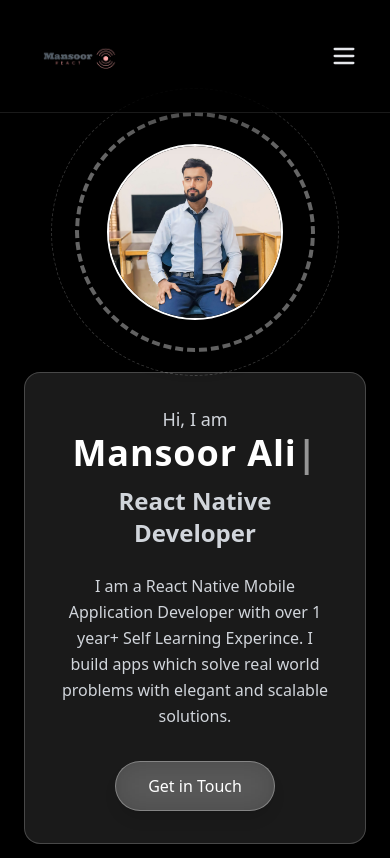
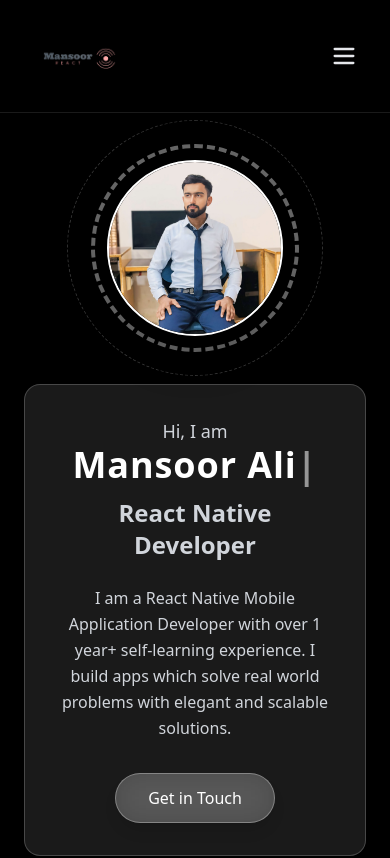
Before and after one commit to Mansoorali121/React_Native_Portfolio, a React (Create React App) app: page / in a window 390 px wide. Shown: the top 858 px of the page. Built offline with nearby package versions, Linux system fonts and the light colour scheme; the HTML template or start-up script is replaced by a standard one.

Commit message:
design issue resolve

```diff
--- a/src/components/Hero.js
+++ b/src/components/Hero.js
@@ -1,5 +1,3 @@
-
-
 import { useState, useEffect } from "react";
 import Mypic from "./Mypic.jpeg";
 
@@ -42,12 +40,12 @@ export default function Hero() {
   return (
     <section
       id="home"
-      className="flex flex-col-reverse md:flex-row items-center justify-between min-h-screen px-6 md:px-20 pt-24 bg-black text-white"
+      className="flex flex-col-reverse md:flex-row items-center justify-between min-h-screen px-6 md:px-20 pt-24 pb-16 gap-12 bg-black text-white"
     >
 
       {/* LEFT CONTENT */}
 
-      <div className="max-w-xl text-center md:text-left backdrop-blur-lg bg-white/10 p-8 rounded-2xl border border-white/20 shadow-xl hero-text">
+      <div className="w-full max-w-xl text-center md:text-left backdrop-blur-lg bg-white/10 p-8 rounded-2xl border border-white/20 shadow-xl hero-text">
 
         <p className="text-gray-300 text-lg">Hi, I am</p>
 
@@ -62,8 +60,8 @@ export default function Hero() {
 
         <p className="mt-6 text-gray-300 leading-relaxed">
           I am a React Native Mobile Application Developer with over 1 year+
-          Self Learning Experince. I build apps which solve real world problems with
-          elegant and scalable solutions.
+          self-learning experience. I build apps which solve real world problems
+          with elegant and scalable solutions.
         </p>
 
         <button className="mt-8 px-8 py-3 bg-white/20 backdrop-blur-lg border border-white/30 text-white rounded-full shadow-lg hover:scale-110 transition duration-300">
@@ -74,15 +72,15 @@ export default function Hero() {
 
       {/* RIGHT IMAGE */}
 
-      <div className="relative mt-12 md:mt-0 flex justify-center items-center hero-image">
+      <div className="relative mt-16 md:mt-0 flex justify-center items-center hero-image">
 
         {/* Rotating Ring */}
 
-        <div className="absolute w-60 h-60 md:w-80 md:h-80 rounded-full border-4 border-white/40 border-dashed spin-slow"></div>
+        <div className="absolute w-52 h-52 md:w-80 md:h-80 rounded-full border-4 border-white/40 border-dashed spin-slow"></div>
 
         {/* Second Opposite Ring */}
 
-        <div className="absolute w-72 h-72 md:w-96 md:h-96 rounded-full border border-white/20 border-dashed spin-reverse"></div>
+        <div className="absolute w-64 h-64 md:w-96 md:h-96 rounded-full border border-white/20 border-dashed spin-reverse"></div>
 
         {/* Profile Image */}
 
```
